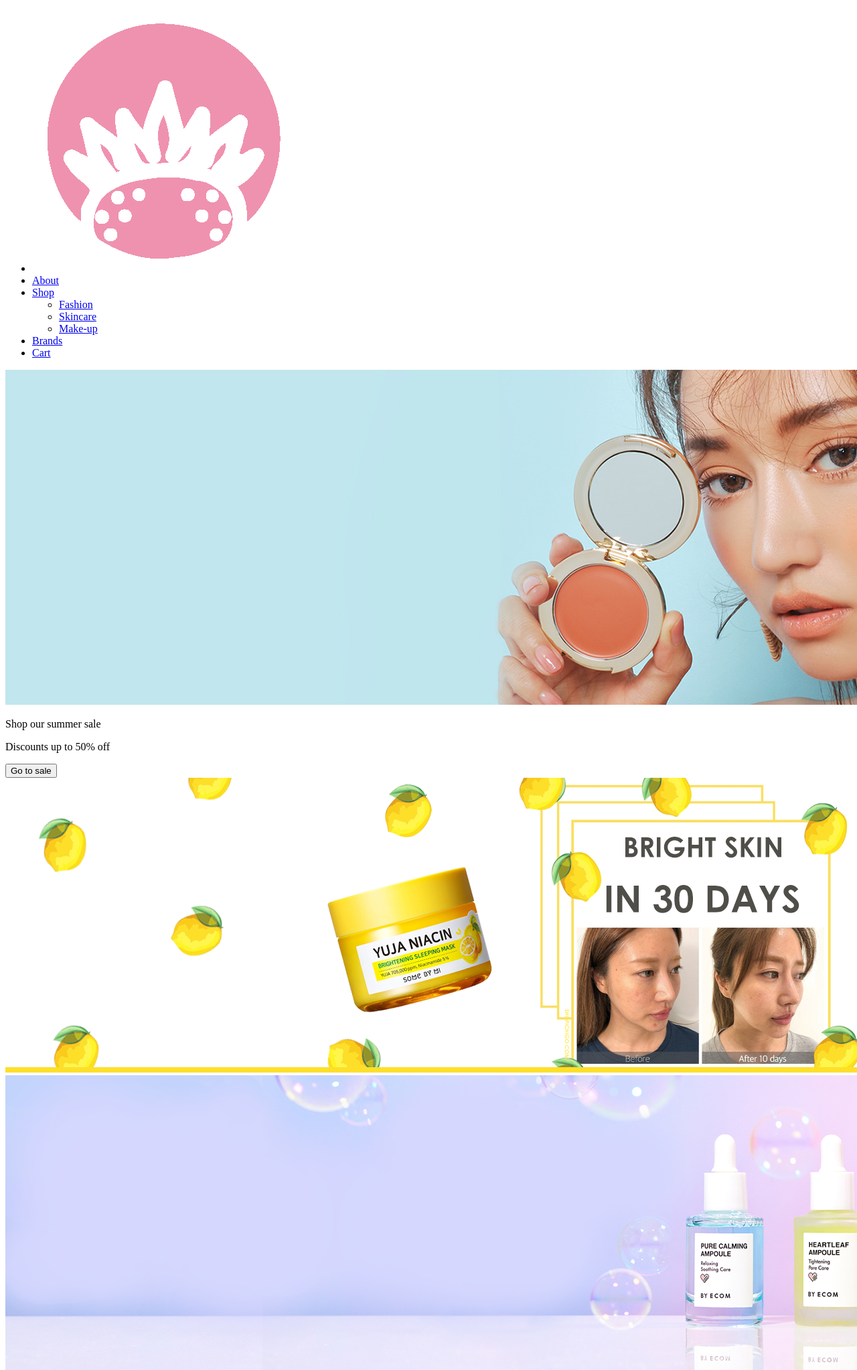
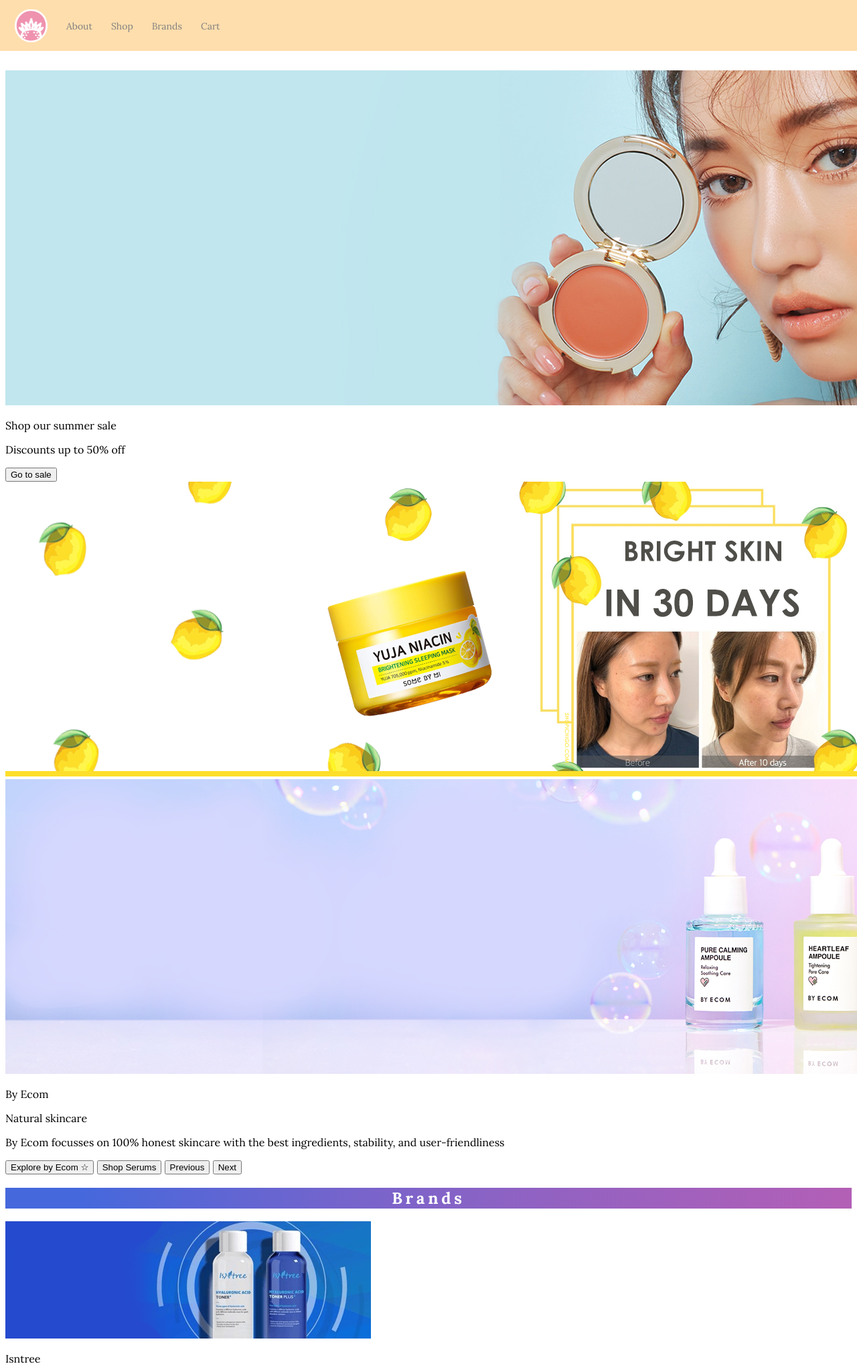
Before and after one commit to sorstar/fed, a plain HTML site: page index.html in a window 1280 px wide. Shown: the top 2045 px of the page at 67% size. Drawn offline with Linux system fonts and the light colour scheme.

Commit message:
Add files via upload

```diff
--- a/styles/style.css
+++ b/styles/style.css
@@ -1,4 +1,193 @@
-/* CSS Document */
+CSS Document
 *, *::after, *::before {
   box-sizing:border-box;
+  margin: 0;
+  padding: 0;
 }
+
+body{
+  font-family:'Lora', serif;
+}
+
+nav{
+  width: 100%;
+  height: 60px;
+  background-color: navajowhite;
+  margin-top: -1vh;
+  margin-left: -1vh;
+  padding:1vh ;
+}
+
+nav img{
+  width: 3.5em;
+  margin-top: -2vh;
+  margin-left: -5vh;
+}
+
+nav ul{
+  float: left;
+}
+
+nav ul li{
+  float: left;
+  list-style: none;
+  position: relative;
+;
+
+}
+
+nav ul li a{
+  display: block;
+  font-family:'Lora', serif;
+  color: grey;
+  font-size: 14px;
+  padding: 22px 14px;
+  text-decoration: none;
+  text-align: center;
+  margin-top: -2vh;
+
+}
+
+nav ul li ul{
+  display: none;
+  position: absolute;
+  background-color: navajowhite;
+  padding: 10px;
+  border-radius: 0px 0px 5px 5px;
+  margin-top: 0.1vh;
+
+}
+
+nav ul li:hover ul{
+display: block;
+}
+
+nav ul li ul li {
+width: 180px;
+border-radius: 4px;
+}
+
+nav ul li ul li a:hover{
+background-color: rgb(246, 214, 165);
+ }
+
+.sale{
+  display: inline-block;
+  box-sizing: content-box;
+  background-color: palevioletred;
+  padding: 10px;
+  width: 10%;
+  border-radius: 50%;
+  color: white;
+  text-align: center;
+  vertical-align: middle;
+  display: inline-table;
+}
+
+
+
+
+
+
+
+
+
+
+
+
+
+
+/* header {
+
+  display:flex;
+  flex-wrap:nowrap;
+  justify-content:center;
+}
+
+header > a {
+  display:block;
+  width:7.5em; height:3.5em;
+  line-height:1em;
+  padding:.75em 0 .75em 2.75em;
+  font-weight:bold;
+  color:rgb(253, 165, 246);
+  text-decoration:none;
+  outline:none;
+}
+
+header > a:hover {
+  padding:.75em 2.75em .75em 0;
+  text-align:right;
+
+}
+
+header > a:focus {
+  text-decoration:underline;
+}
+
+
+header nav {
+  background-color:rgb(253, 165, 246);
+  flex-grow: 1;
+}
+
+header nav ul {
+  margin:0; padding:0;
+  list-style:none;
+  display:flex;
+}
+
+header nav li {
+  min-width:5.25em;
+  flex-grow:1;
+}
+
+
+
+header nav a {
+  color:white;
+  background-color:rgb(253, 165, 246);
+  text-decoration:none;
+  outline:none;
+  display:block;
+  line-height:5.5em;
+  margin-top: -0.5em;
+  text-align:center;
+}
+
+header nav a.active {
+  font-weight:bold;
+  cursor:default;
+}
+
+header nav a:hover:not(.active) {
+  color:white;
+background-color: rgb(238, 116, 228);}
+
+header nav a:focus {
+  text-decoration:underline;
+}
+
+nav img{
+  width: 3em;
+  margin-bottom: -2vh;
+
+}
+
+
+
+main img{
+  width: 60vh;;
+} */
+
+h1{
+  color:white;
+  letter-spacing: 0.2em;
+  font-size: 1.5em;
+  width: 100%;
+  text-align: center;
+  background: linear-gradient(90deg, rgba(69,104,220,1) 9%,
+  rgba(120,100,203,1) 42%, rgba(145,98,194,1) 63%,
+  rgba(179,95,182,1) 100%);
+  /* bron: https://cssgradient.io */
+}
```
